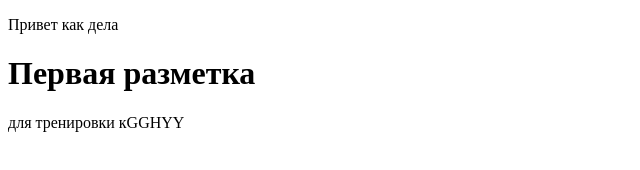
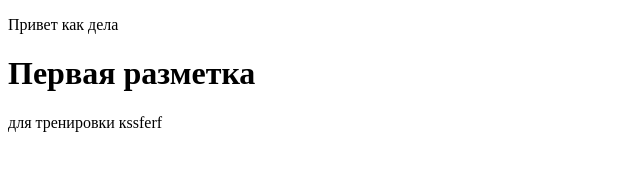
Before and after one commit to SabinaEmrakhova/first-project, a plain HTML site: page index.html in a window 1280 px wide. Shown: the full height of the page, 0-640 px from the left. Drawn offline with Linux system fonts and the light colour scheme.

Commit message:
HTML Изменения

```diff
--- a/index.html
+++ b/index.html
@@ -9,6 +9,6 @@
     <p>Привет как дела</p>
     <h1>Первая разметка</h1>
     <a>для тренировки</a>
-    <a>кGGHYY</a>
+    <a>кssferf</a>
   </body>
 </html>
```
